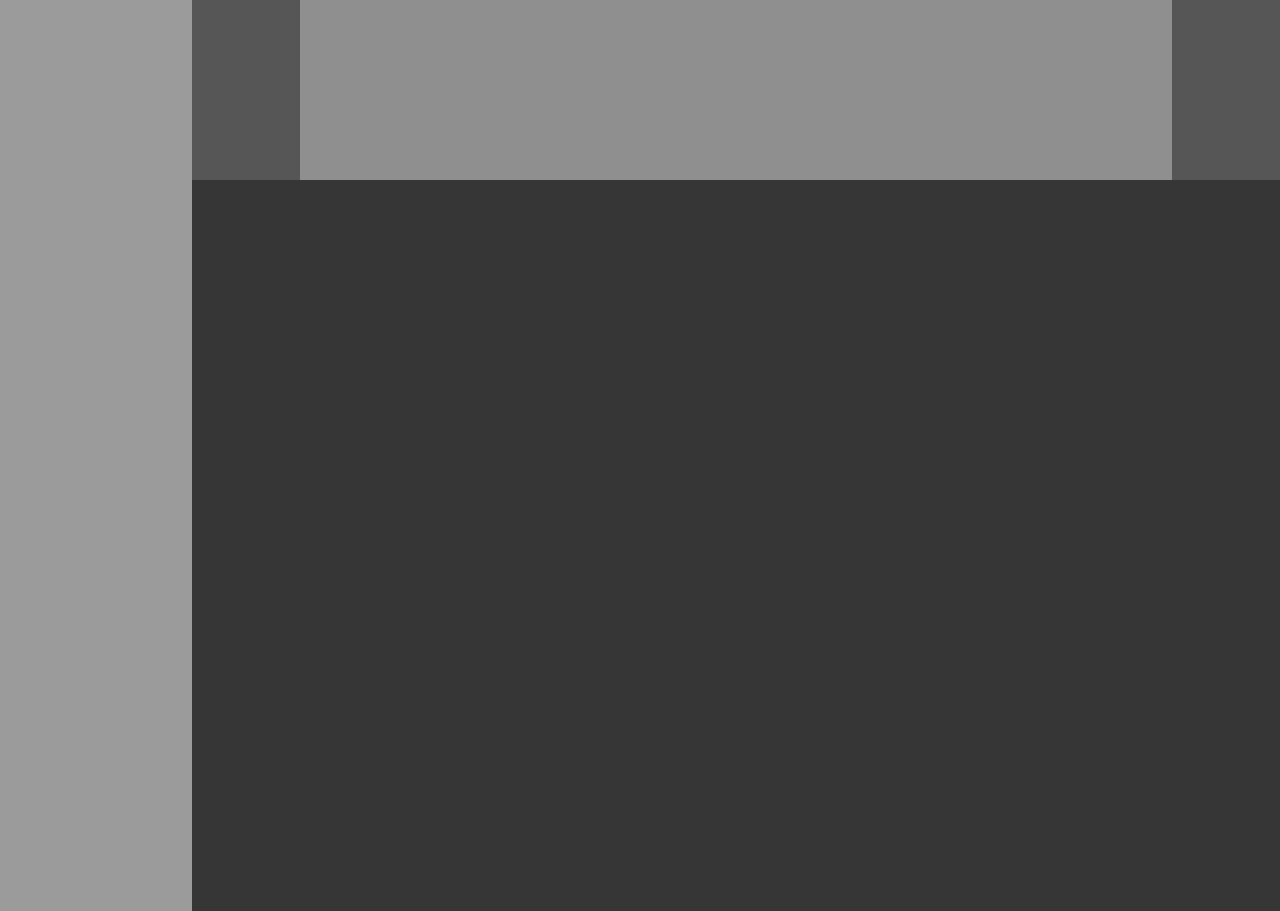
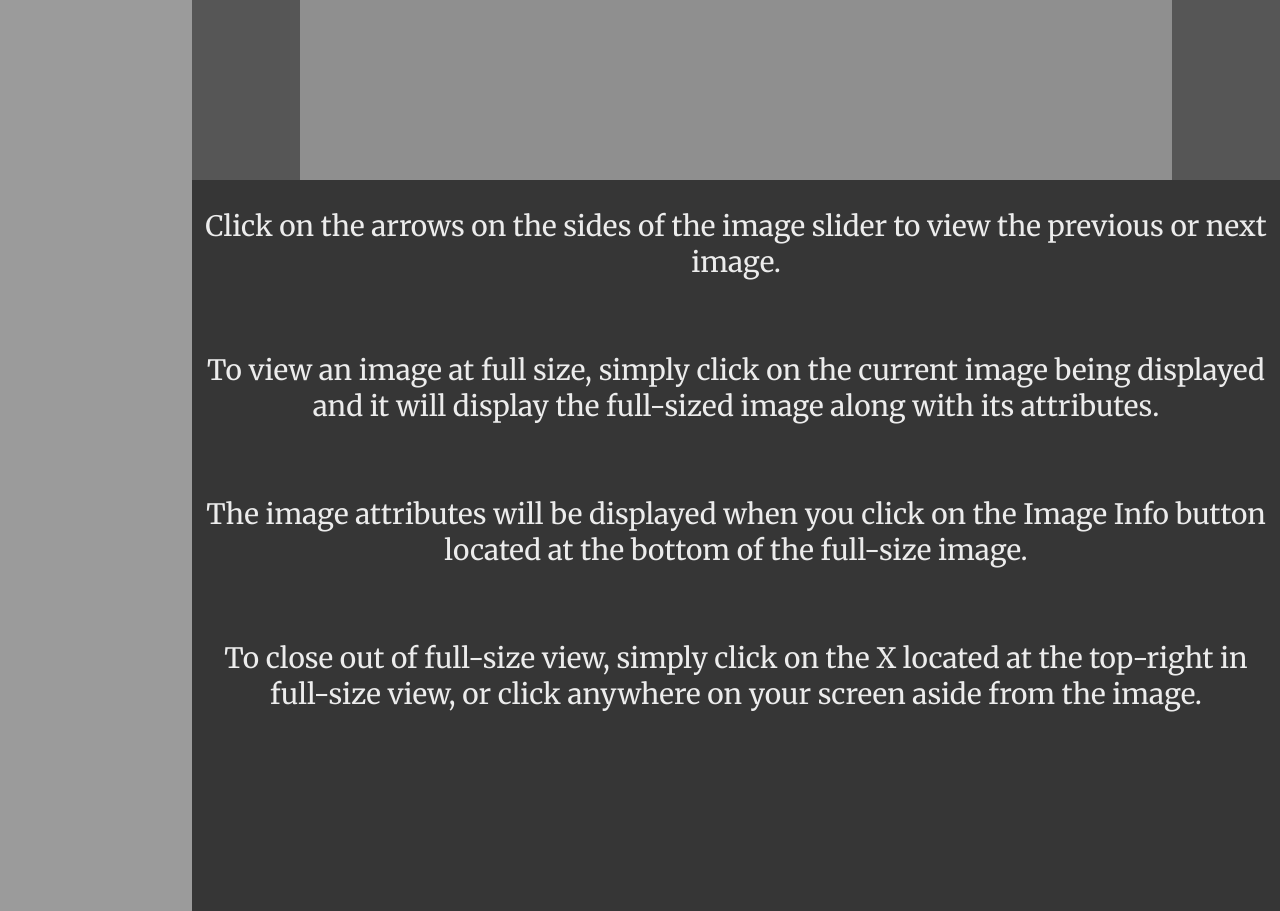
Before and after one commit to szhu4781/main_program, a Flask app: page /gallery in a window 1280 px wide. Shown: the part 982-1893 px from the top of the page. Run offline with Flask 3, Linux system fonts and the light colour scheme.

Commit message:
Updated gallery route

```diff
--- a/static/gallery/gallery.css
+++ b/static/gallery/gallery.css
@@ -157,6 +157,10 @@ nav>ul>li>a{
     opacity: 0.7;
 }
 
+.instructions{
+    font-size: 28px;
+}
+
 .modal{
     display: none;
     position: fixed;
--- a/static/gallery/gallery.js
+++ b/static/gallery/gallery.js
@@ -8,6 +8,7 @@ document.addEventListener("DOMContentLoaded", function (){
     let i = 0;
     let is_animate = false;
 
+    //Function for updating image when using slider
     function updateImage(direction){
         //Prevents multiple clicks during transition
         if(is_animate) return;
@@ -119,10 +120,12 @@ document.addEventListener("DOMContentLoaded", function (){
 
     }, 500);
 
+    //Close button for modal
     close.addEventListener("click", function (){
         modal.style.display = "none";
     });
 
+    //Click anywhere on screen to close modal
     modal.addEventListener("click", function (e){
         if(e.target === modal){
             modal.style.display = "none";
@@ -131,6 +134,4 @@ document.addEventListener("DOMContentLoaded", function (){
 
     document.querySelector('.left').addEventListener('click', prevImage);
     document.querySelector('.right').addEventListener('click', nextImage);
-
-
 });
--- a/templates/gallery.html
+++ b/templates/gallery.html
@@ -14,7 +14,7 @@
     <nav>
         <ul>
             <li><a href="/gallery">Home</a></li>
-            <li><a href="upload.html">Upload</a></li>
+            <li><a href="/upload">Upload</a></li>
           </ul>
     </nav>
 
@@ -28,6 +28,25 @@
             </div>
             <button class="right">❯</button>
         </div>
+    </div>
+
+    <div class="instructions">
+        <p>
+            Click on the arrows on the sides of the image slider
+            to view the previous or next image. <br><br><br>
+
+            To view an image at full size, simply click on the current
+            image being displayed and it will display the full-sized
+            image along with its attributes.<br><br><br>
+
+            The image attributes will be displayed
+            when you click on the Image Info button located
+            at the bottom of the full-size image. <br><br><br>
+
+            To close out of full-size view, simply click on the X located
+            at the top-right in full-size view, or click anywhere on your
+            screen aside from the image.
+        </p>
     </div>
 
     <!--Full-Sized Image Modal-->
```
